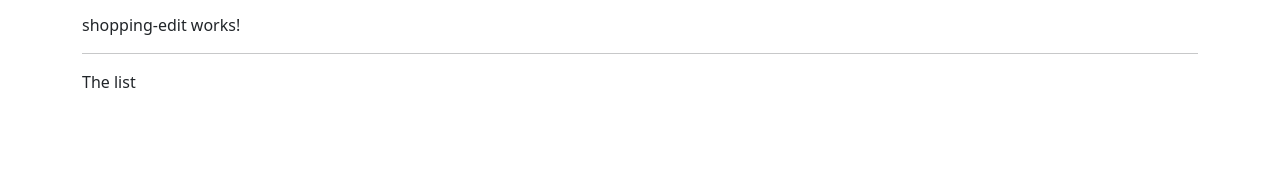
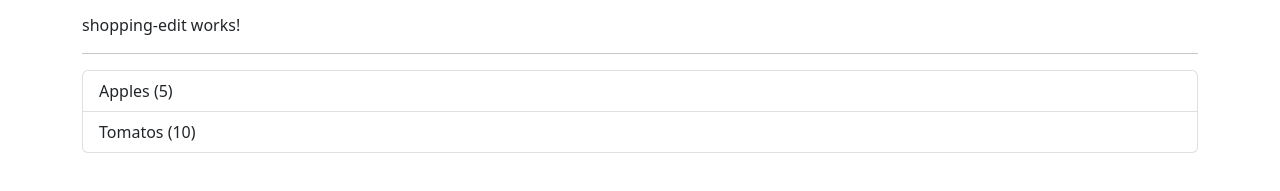
Before and after one commit to AhmadrezaMozaffary/first-angular-app, an Angular app: page / in a window 1280 px wide. Shown: the part 305-496 px from the top of the page. Built offline with nearby package versions, Linux system fonts and the light colour scheme.

Commit message:
Adding Shopping list

```diff
--- a/src/app/shopping-list/shopping-list.component.html
+++ b/src/app/shopping-list/shopping-list.component.html
@@ -2,6 +2,10 @@
   <div class="col-xs-10">
     <app-shopping-edit></app-shopping-edit>
     <hr />
-    <p>The list</p>
+    <ul class="list-group">
+      <a type="button" class="list-group-item" *ngFor="let ing of ingredients">
+        {{ ing.name }} ({{ ing.amount }})
+      </a>
+    </ul>
   </div>
 </div>
--- a/src/app/shopping-list/shopping-list.component.ts
+++ b/src/app/shopping-list/shopping-list.component.ts
@@ -1,15 +1,18 @@
 import { Component, OnInit } from '@angular/core';
+import { Ingredient } from '../shared/ingredient.mode';
 
 @Component({
   selector: 'app-shopping-list',
   templateUrl: './shopping-list.component.html',
-  styleUrls: ['./shopping-list.component.css']
+  styleUrls: ['./shopping-list.component.css'],
 })
 export class ShoppingListComponent implements OnInit {
+  ingredients: Ingredient[] = [
+    new Ingredient('Apples', 5),
+    new Ingredient('Tomatos', 10),
+  ];
 
-  constructor() { }
+  constructor() {}
 
-  ngOnInit(): void {
-  }
-
+  ngOnInit(): void {}
 }
```
Also changed, not shown: src/app/shared/ingredient.mode.ts (added, +9 -0 lines).
